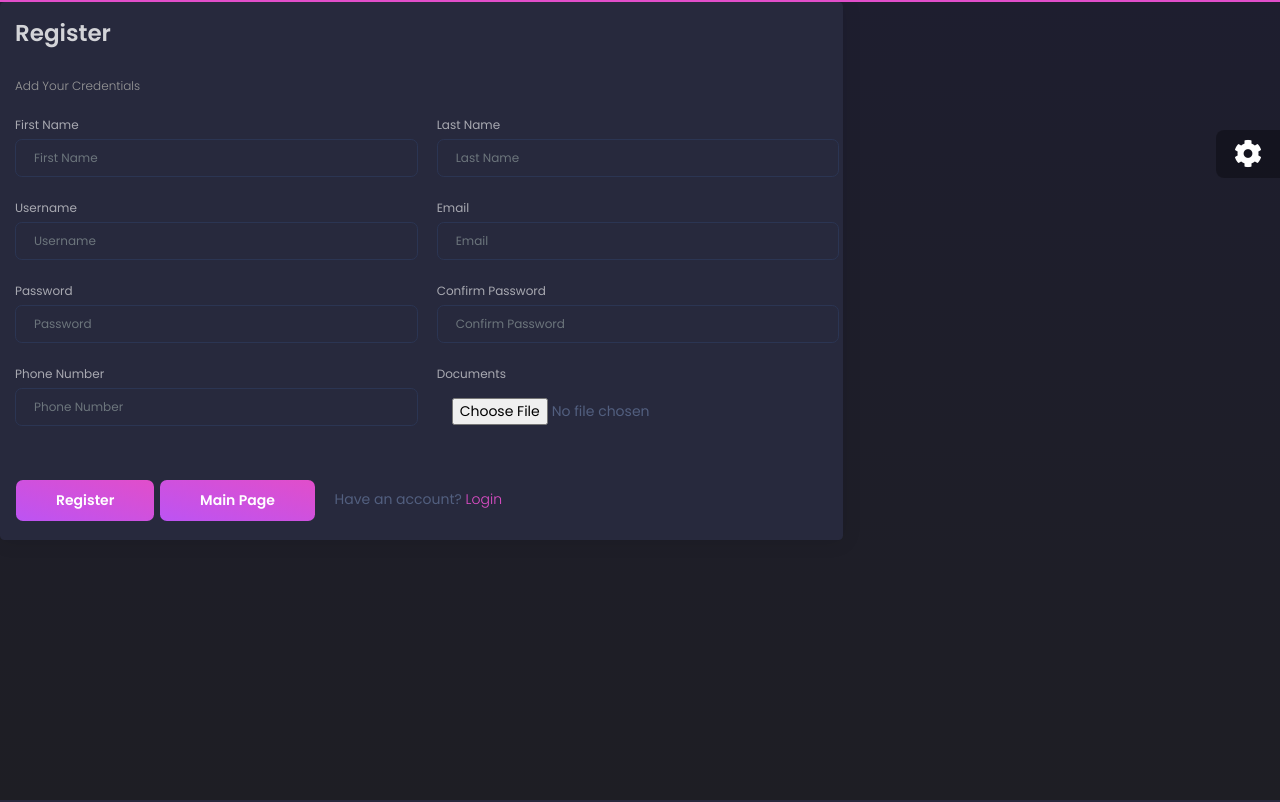
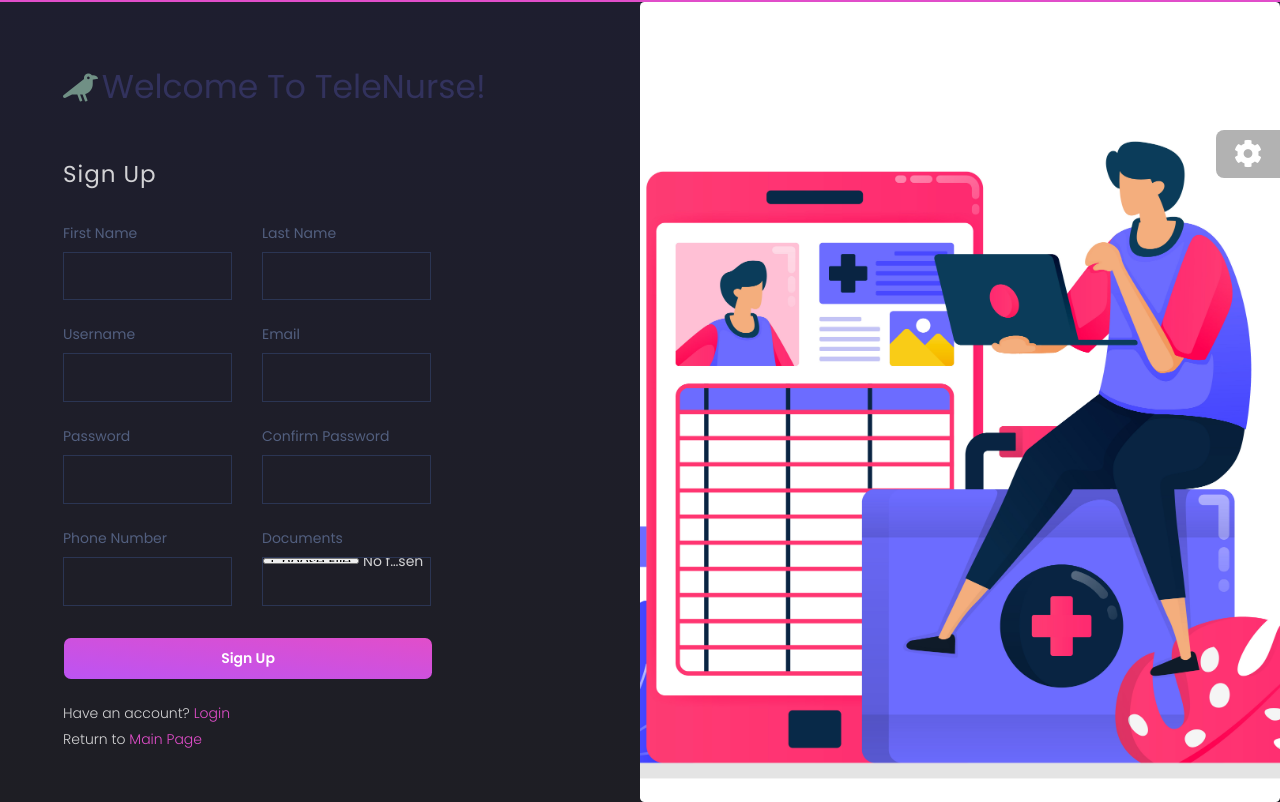
Before and after one commit to titansarus/Telenurse, a Django app: page /register/ in a window 1280 px wide. Run offline with Django 3.2, Linux system fonts and the light colour scheme; some libraries are stand-ins or nearby versions.

Commit message:
init new register appearance

```diff
--- a/apps/authentication/views.py
+++ b/apps/authentication/views.py
@@ -64,6 +64,6 @@ def register_user(request):
 
     return render(
         request,
-        "accounts/register.html",
+        "accounts/register-test.html",
         {"form": form, "msg": msg, "success": success},
     )
--- a/apps/static/assets/css/authentication/login.css
+++ b/apps/static/assets/css/authentication/login.css
@@ -17,3 +17,11 @@
     width: 100%;
     display: block;
 }
+
+.row {
+    /*text-align:center;*/
+}
+
+.form-outline {
+    display:inline;
+}
--- a/apps/templates/accounts/login.html
+++ b/apps/templates/accounts/login.html
@@ -33,7 +33,6 @@
                             <label class="form-label" for="form2Example28">Password</label>
                             <input name="password" type="password" id="form2Example28"
                                    class="form-control form-control-lg"/>
-
                         </div>
 
                         <div class="pt-1 mb-4">
--- /dev/null
+++ b/apps/templates/accounts/register-test.html
@@ -0,0 +1,118 @@
+{% extends "layouts/logged-out-base.html" %} {% block title %} Login {% endblock %}
+
+{% load static %}
+
+<!-- Specific Page CSS goes HERE  -->
+{% block stylesheets %}{% endblock stylesheets %}
+{% block content %}
+
+<link rel="stylesheet" href="{% static 'assets/css/authentication/login.css' %}">
+
+<section class="h-100">
+  <div class="container-fluid">
+    <div class="row">
+      <div class="col-sm-6 text-black">
+
+        <div class="px-5 ms-xl-4">
+          <i class="fas fa-crow fa-2x me-3 pt-5 mt-xl-4" style="color: #709085;"></i>
+          <span class="h1 fw-bold mb-0">Welcome To TeleNurse!</span>
+        </div>
+
+        <div class="d-flex align-items-center h-custom-2 px-5 ms-xl-4 mt-5 pt-5 pt-xl-0 mt-xl-n5">
+
+          <form style="width: 23rem;" role="form" method="post" action="">
+            {% csrf_token %}
+            <h3 class="fw-normal mb-3 pb-3" style="letter-spacing: 1px;">Sign Up</h3>
+
+            <div class="row mb-4">
+              <div class="col">
+                <div class="form-outline mb-4">
+                  <label class="form-label" for="form2Example18">First Name</label>
+                  <input name="first_name" id="form2Example18" class="form-control form-control-lg"/>
+                </div>
+<!--                Check Errors-->
+              </div>
+
+              <div class="col">
+                <div class="form-outline mb-4">
+                  <label class="form-label" for="form2Example28">Last Name</label>
+                  <input name="last_name" id="form2Example28"
+                         class="form-control form-control-lg"/>
+                </div>
+              </div>
+            </div>
+
+            <div class="row mb-4">
+              <div class="col">
+                <div class="form-outline mb-4">
+                  <label class="form-label" for="form2Example28">Username</label>
+                  <input name="username" id="form2Example38"
+                         class="form-control form-control-lg"/>
+                </div>
+              </div>
+              <div class="col">
+                <div class="form-outline mb-4">
+                  <label class="form-label" for="form2Example28">Email</label>
+                  <input name="email" id="form2Example48"
+                         class="form-control form-control-lg"/>
+                </div>
+              </div>
+            </div>
+
+            <div class="row mb-4">
+              <div class="col">
+                <div class="form-outline mb-4">
+                  <label class="form-label" for="form2Example28">Password</label>
+                  <input name="password1" type="password" id="form2Example58"
+                         class="form-control form-control-lg"/>
+                </div>
+              </div>
+
+              <div class="col">
+                <div class="form-outline mb-4">
+                  <label class="form-label" for="form2Example28">Confirm Password</label>
+                  <input name="password2" type="password" id="form2Example68"
+                         class="form-control form-control-lg"/>
+                </div>
+              </div>
+            </div>
+
+            <div class="row mb-4">
+              <div class="col">
+                <div class="form-outline mb-4">
+                  <label class="form-label" for="form2Example28">Phone Number</label>
+                  <input name="phone_number" id="form2Example88"
+                         class="form-control form-control-lg"/>
+                </div>
+              </div>
+              <div class="col">
+                <div class="form-outline mb-4">
+                  <label class="form-label" for="form2Example28">Documents</label>
+                  <input name="document" id="form2Example78" type="file"
+                         class="form-control form-control-lg"/>
+                </div>
+              </div>
+            </div>
+
+            <div class="pt-1 mb-4">
+              <button class="btn btn-fill btn-primary" type="submit">Sign Up</button>
+            </div>
+
+            <p>Have an account? <a href="{% url 'login' %}" class="text-primary">Login</a></p>
+            <p>Return to <a class="text-primary" href="{% url 'init' %}">Main Page</a></p>
+          </form>
+        </div>
+
+      </div>
+      <div class="col-sm-6 px-0 d-none d-sm-block">
+        <img src="{% static 'assets/img/authentication/login.jpg' %}" alt="Login image" class="w-100 vh-100"
+             style="object-fit: cover; object-position: left;">
+      </div>
+    </div>
+  </div>
+</section>
+
+{% endblock content %}
+
+<!-- Specific Page JS goes HERE  -->
+{% block javascripts %}{% endblock javascripts %}
--- a/apps/templates/accounts/register.html
+++ b/apps/templates/accounts/register.html
@@ -25,7 +25,7 @@
 
         {% if success %}
           <p class="col-md-8">
-            Please <a href={% url 'login' %}>authenticate</a> using the new account.
+            Please <a href="{% url 'login' %}">authenticate</a> using the new account.
           </p>
         {% else %}
           <div class="card-body">
```
